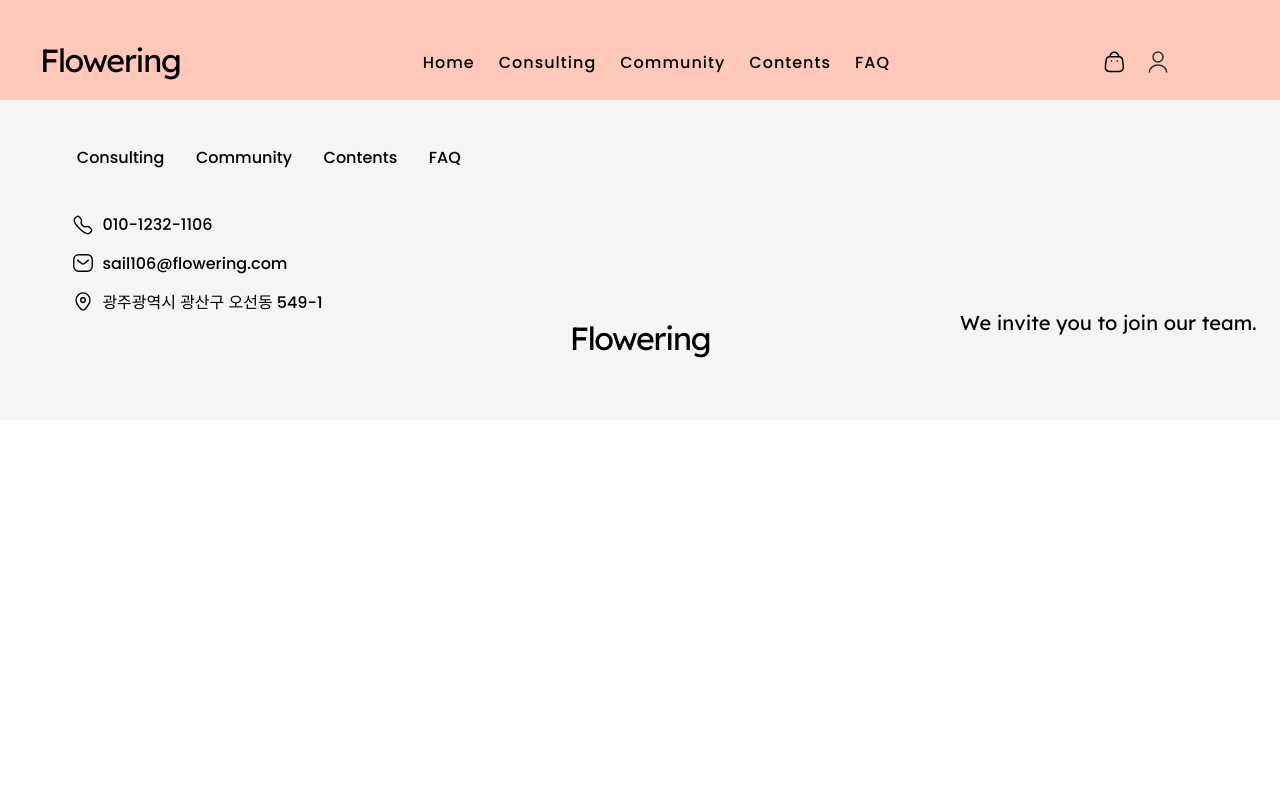
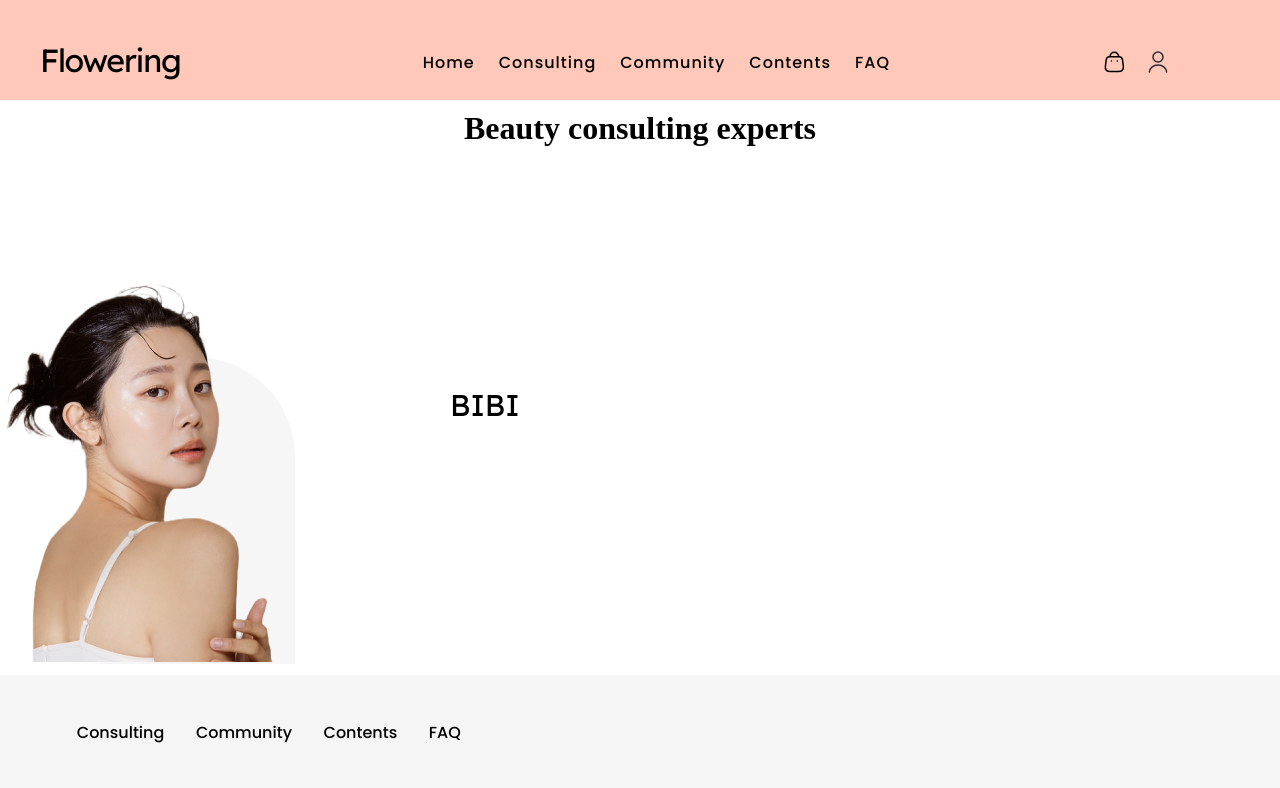
Before and after one commit to sail106/Flowering, a React (Vite) app in the folder front/: page /experts in a window 1280 px wide. Shown: the top 788 px of the page. Built offline with nearby package versions, Linux system fonts and the light colour scheme.

Commit message:
style: #223 ExpertsIntroduction img

```diff
--- a/front/src/App.jsx
+++ b/front/src/App.jsx
@@ -1,9 +1,9 @@
-import {  Route, Routes } from "react-router-dom";
+import { Route, Routes } from "react-router-dom";
 
-import './App.css'
-import LoginForm from './components/LoginForm'
-import PasswordFindForm from './components/PasswordFindForm';
-import SpinnerTest from './components/SpinnerTest';
+import "./App.css";
+import LoginForm from "./components/LoginForm";
+import PasswordFindForm from "./components/PasswordFindForm";
+import SpinnerTest from "./components/SpinnerTest";
 import SignupForm from "./components/SignupForm";
 import { Page } from "./components/store/Page";
 import MyPage from "./components/MyPage";
@@ -14,31 +14,32 @@ import ConsultReservation from "./components/ConsultReservation";
 import FaQ from "./components/FaQ";
 import Footer from "./components/Footer";
 import EditMyInfo from "./components/EidtMyInfo";
-import CommunityModify from './components/modify/CommunityModify';
+import CommunityModify from "./components/modify/CommunityModify";
+import ExpertsIntroduction from "./components/experts/ExpertsIntroduction";
 
 function App() {
-
   return (
     <>
       <GlobalStyles />
       <Navbar />
       <Page>
         <Routes>
-          <Route path='/' element={<MainPage />} />
-          <Route path='/login' element={<LoginForm />} />
-          <Route path='/pw' element={<PasswordFindForm />} />
-          <Route path='/test' element={<SpinnerTest />} />
-          <Route path='/signup' element={<SignupForm />} />
-          <Route path='/consulting' element={<ConsultReservation />} />
-          <Route path='/mypage' element={<MyPage />} />
-          <Route path='/editmyinfo' element={<EditMyInfo />} />
-          <Route path='/faq' element={<FaQ />} />
-          <Route path='/communitymod' element={<CommunityModify />} />
+          <Route path="/" element={<MainPage />} />
+          <Route path="/login" element={<LoginForm />} />
+          <Route path="/pw" element={<PasswordFindForm />} />
+          <Route path="/test" element={<SpinnerTest />} />
+          <Route path="/signup" element={<SignupForm />} />
+          <Route path="/consulting" element={<ConsultReservation />} />
+          <Route path="/mypage" element={<MyPage />} />
+          <Route path="/editmyinfo" element={<EditMyInfo />} />
+          <Route path="/faq" element={<FaQ />} />
+          <Route path="/communitymod" element={<CommunityModify />} />
+          <Route path="/experts" element={<ExpertsIntroduction />} />
         </Routes>
-      <Footer />
+        <Footer />
       </Page>
     </>
   );
 }
 
-export default App
+export default App;
--- /dev/null
+++ b/front/src/components/experts/ExpertsIntroduction.jsx
@@ -0,0 +1,51 @@
+import Title from "../modify/Title";
+
+const ExpertsIntroduction = () => {
+  return (
+    <>
+      <Title text={"Beauty consulting experts"} />
+      <div style={{ position: "relative", width: "317px", height: "418px" }}>
+        <img
+          style={{
+            position: "absolute",
+            zIndex: 1,
+            top: 0,
+            left: 0,
+          }}
+          src="src/assets/BIBI.png"
+        />
+        <div
+          style={{
+            width: "195px",
+            height: "307px",
+            background: "#F6F6F6",
+            borderTopRightRadius: 100,
+            position: "absolute",
+            top: 100,
+            left: 100,
+            zIndex: 0,
+          }}
+        />
+
+        <div
+          style={{
+            textAlign: "center",
+            color: "black",
+            fontSize: 30,
+            fontFamily: "Lexend Deca",
+            fontWeight: "400",
+            lineHeight: 30,
+            wordWrap: "break-word",
+            position: "absolute",
+            bottom: -180,
+            left: 450,
+          }}
+        >
+          BIBI
+        </div>
+      </div>
+    </>
+  );
+};
+
+export default ExpertsIntroduction;
--- a/front/src/components/modify/CommunityModify.jsx
+++ b/front/src/components/modify/CommunityModify.jsx
@@ -52,7 +52,7 @@ const ButtonContainer = styled.div`
 const CommunityModify = () => {
   return (
     <Cal>
-      <Title />
+      <Title text={"예약 수정"} />
       <MyCalendar />
       <M1>
         <RadioButton
--- a/front/src/components/modify/Title.jsx
+++ b/front/src/components/modify/Title.jsx
@@ -3,20 +3,16 @@ import styled from "styled-components";
 const Commod = styled.h1`
   display: flex;
   justify-content: center;
-  padding : 10px;
+  padding: 10px;
   margin: 100px;
 `;
 
-
-
-
-const Title = () => {
+const Title = ({ text }) => {
   return (
     <>
-      <Commod>예약 수정</Commod>
-
+      <Commod>{text}</Commod>
     </>
-  )
+  );
 };
 
 export default Title;
```
